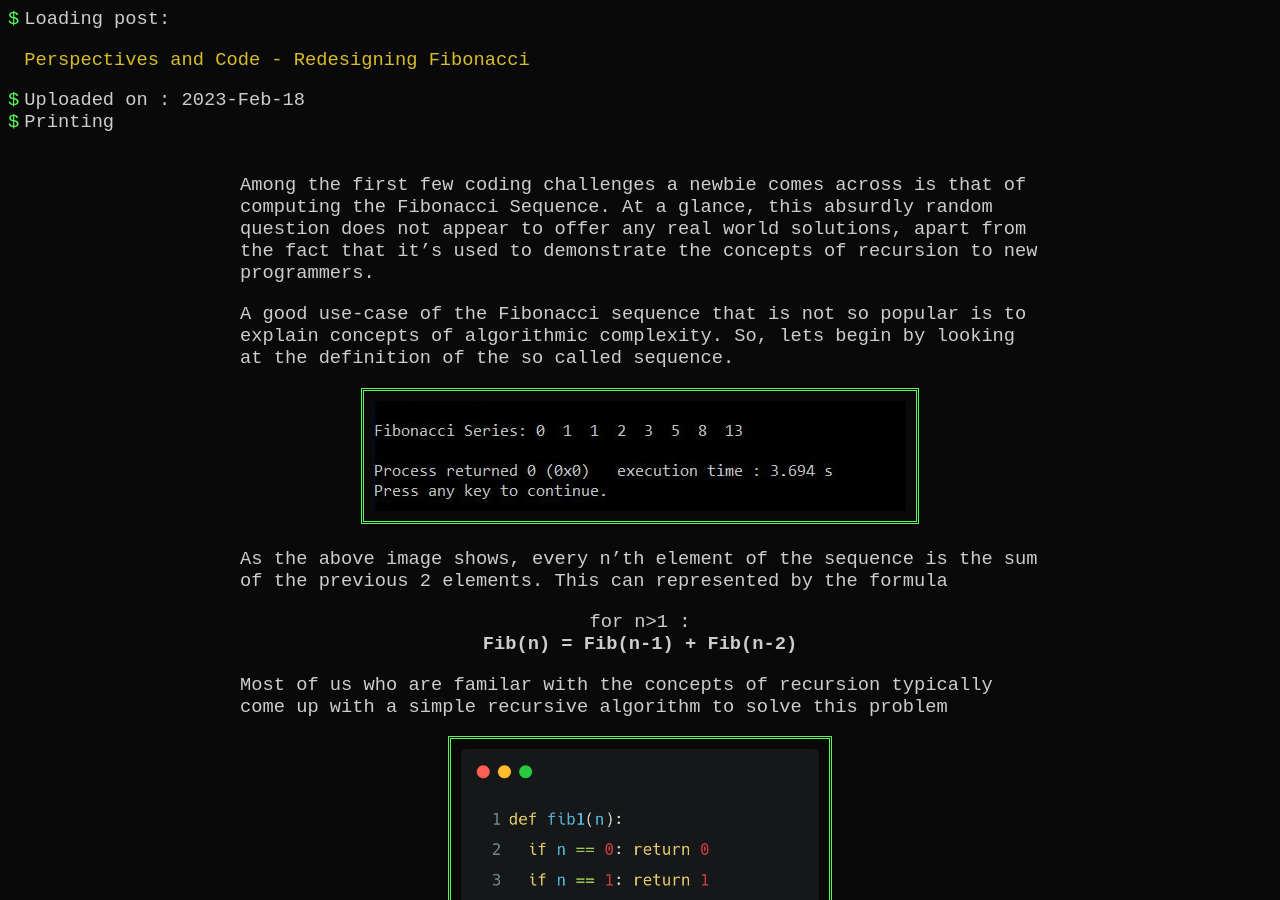
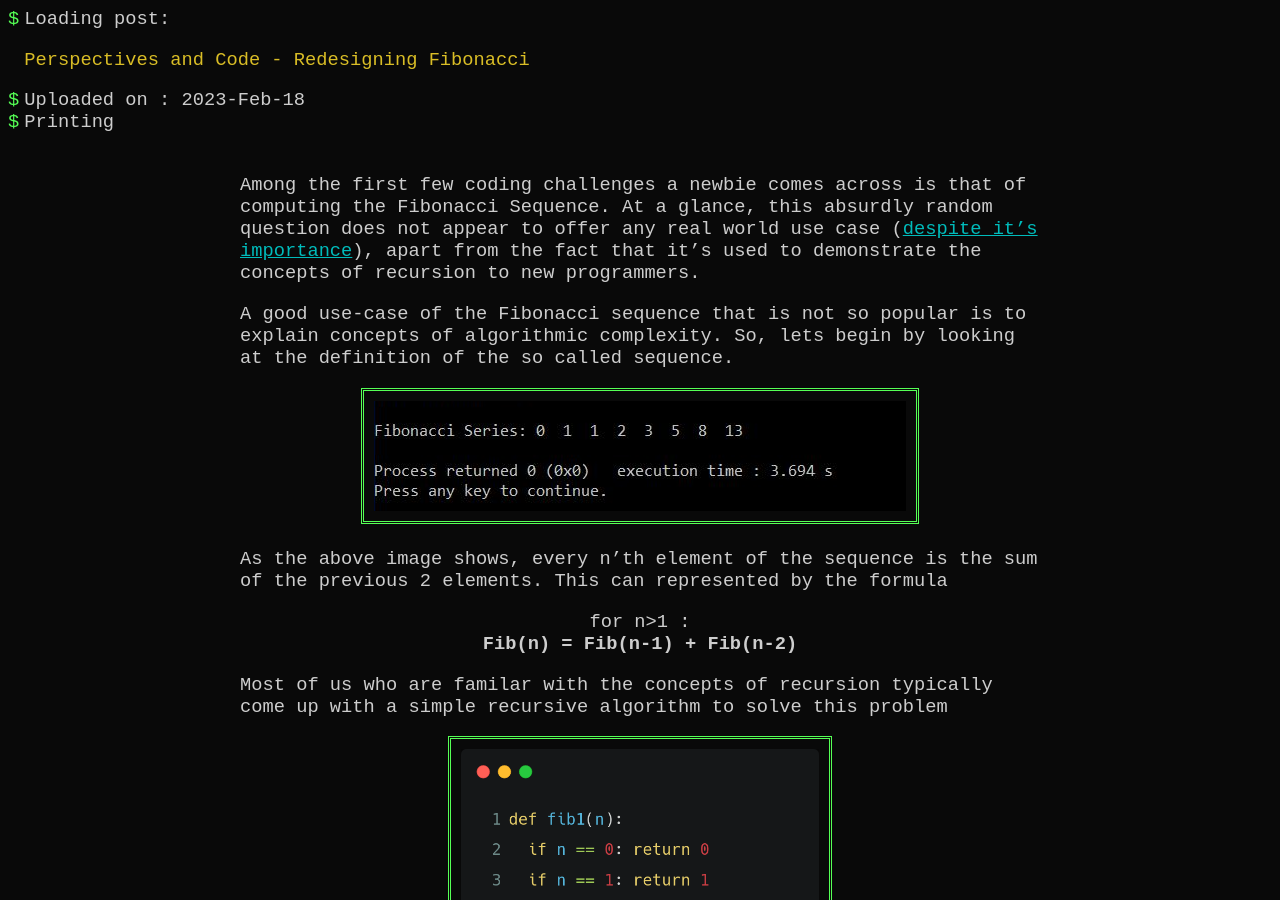
Before and after one commit to Acedev003/Blog, a Jekyll site: the page built from _posts/2023-02-18-Redesigning-Fibonacci.md, in a window 1280 px wide and 900 px high. Built offline with Jekyll 4.4.1, drawn with Linux system fonts in a browser that asks for light colours.

Commit message:
Update to include use cases of fibonacci

```diff
--- a/_posts/2023-02-18-Redesigning-Fibonacci.md
+++ b/_posts/2023-02-18-Redesigning-Fibonacci.md
@@ -5,7 +5,7 @@ description:
 tags: algorithms dynamic-programming perspectives-and-code
 ---
 
-Among the first few coding challenges a newbie comes across is that of computing the Fibonacci Sequence. At a glance, this absurdly random question does not appear to offer any real world solutions, apart from the fact that it's used to demonstrate the concepts of recursion to new programmers.
+Among the first few coding challenges a newbie comes across is that of computing the Fibonacci Sequence. At a glance, this absurdly random question does not appear to offer any real world use case (<a href="https://codinghero.ai/the-fibonacci-series-and-its-amazing-applications/amp/">despite it's importance</a>), apart from the fact that it's used to demonstrate the concepts of recursion to new programmers.
 
 
 A good use-case of the Fibonacci sequence that is not so popular is to explain concepts of algorithmic complexity. So, lets begin by looking at the definition of the so called sequence.
```
